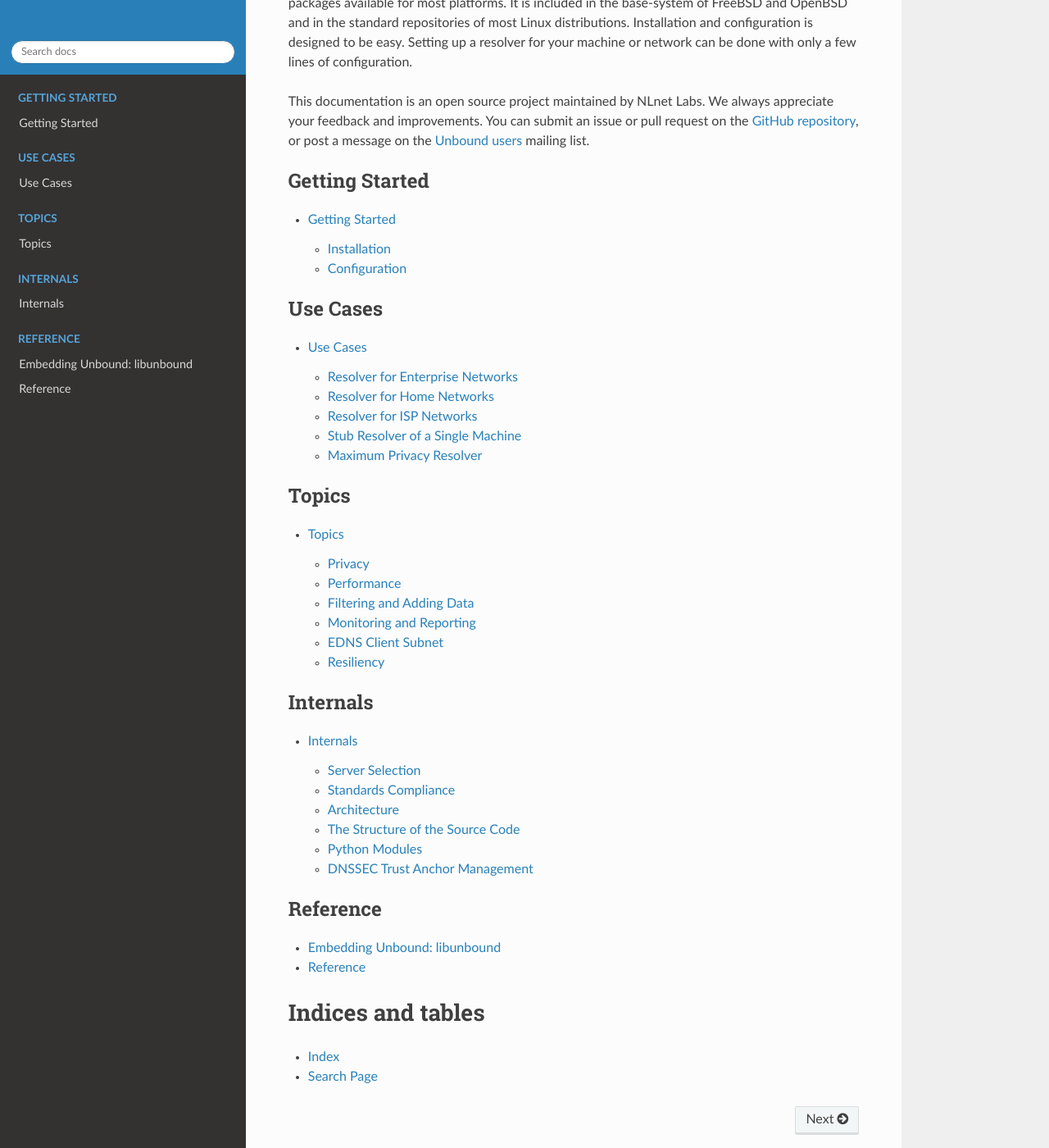
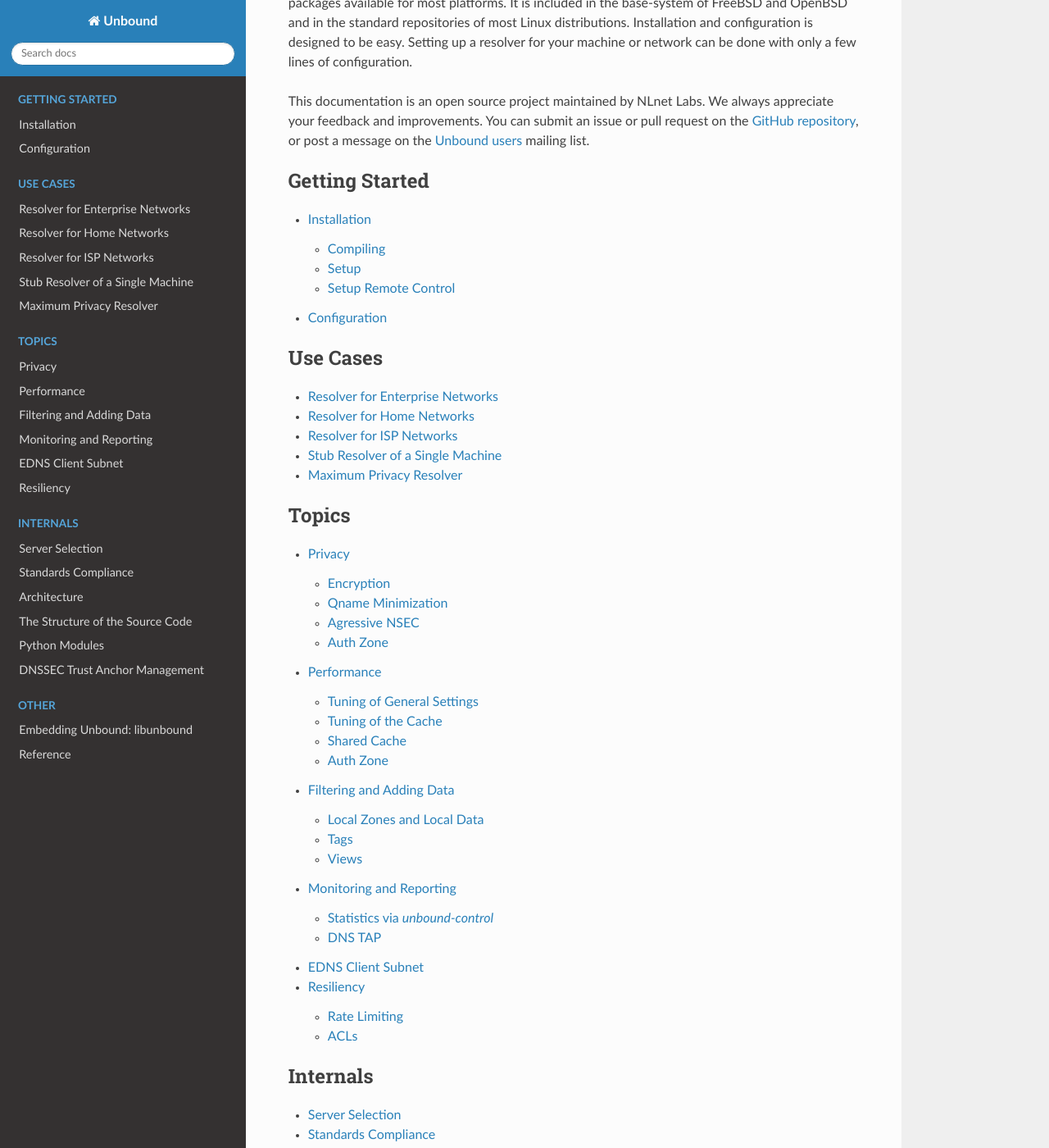
Before and after one commit to NLnetLabs/unbound-manual, a Sphinx documentation site: the page built from source/index.rst, in a window 1280 px wide and 1400 px high, scrolled down 413 px. Shown: the whole window at 82% size. Built offline with Sphinx 7.4.7 and the Read the Docs theme 2.0.0, drawn with Linux system fonts in a browser that asks for light colours.

Commit message:
Flatten TOC

```diff
--- a/source/conf.py
+++ b/source/conf.py
@@ -77,11 +77,6 @@
 # a list of builtin themes.
 #
 html_theme = 'sphinx_rtd_theme'
-html_logo = 'img/unbound-duotone-white.svg'
-html_theme_options = {
-    'logo_only': True,
-    'display_version': False,
-}
 
 # Theme options are theme-specific and customize the look and feel of a theme
 # further.  For a list of options available for each theme, see the
--- a/source/index.rst
+++ b/source/index.rst
@@ -30,29 +30,44 @@
    :maxdepth: 2
    :caption: Getting Started
 
-   getting-started/index
+   getting-started/installation
+   getting-started/configuration
 
 .. toctree::
    :maxdepth: 2
    :caption: Use Cases
 
-   use-cases/index
+   use-cases/enterprise-resolver
+   use-cases/home-resolver
+   use-cases/isp-resolver
+   use-cases/local-stub
+   use-cases/privacy-aware-resolver
 
 .. toctree::
    :maxdepth: 2
    :caption: Topics
 
-   topics/index
+   topics/privacy
+   topics/performance
+   topics/filtering
+   topics/monitoring
+   topics/ecs
+   topics/resiliency
 
 .. toctree::
    :maxdepth: 2
    :caption: Internals
 
-   internals/index
+   internals/server-selection
+   internals/compliance
+   internals/architecture
+   internals/code-structure
+   internals/python-modules
+   internals/trust-anchors
 
 .. toctree::
    :maxdepth: 2
-   :caption: Reference
+   :caption: Other
 
    libunbound
    reference
```
